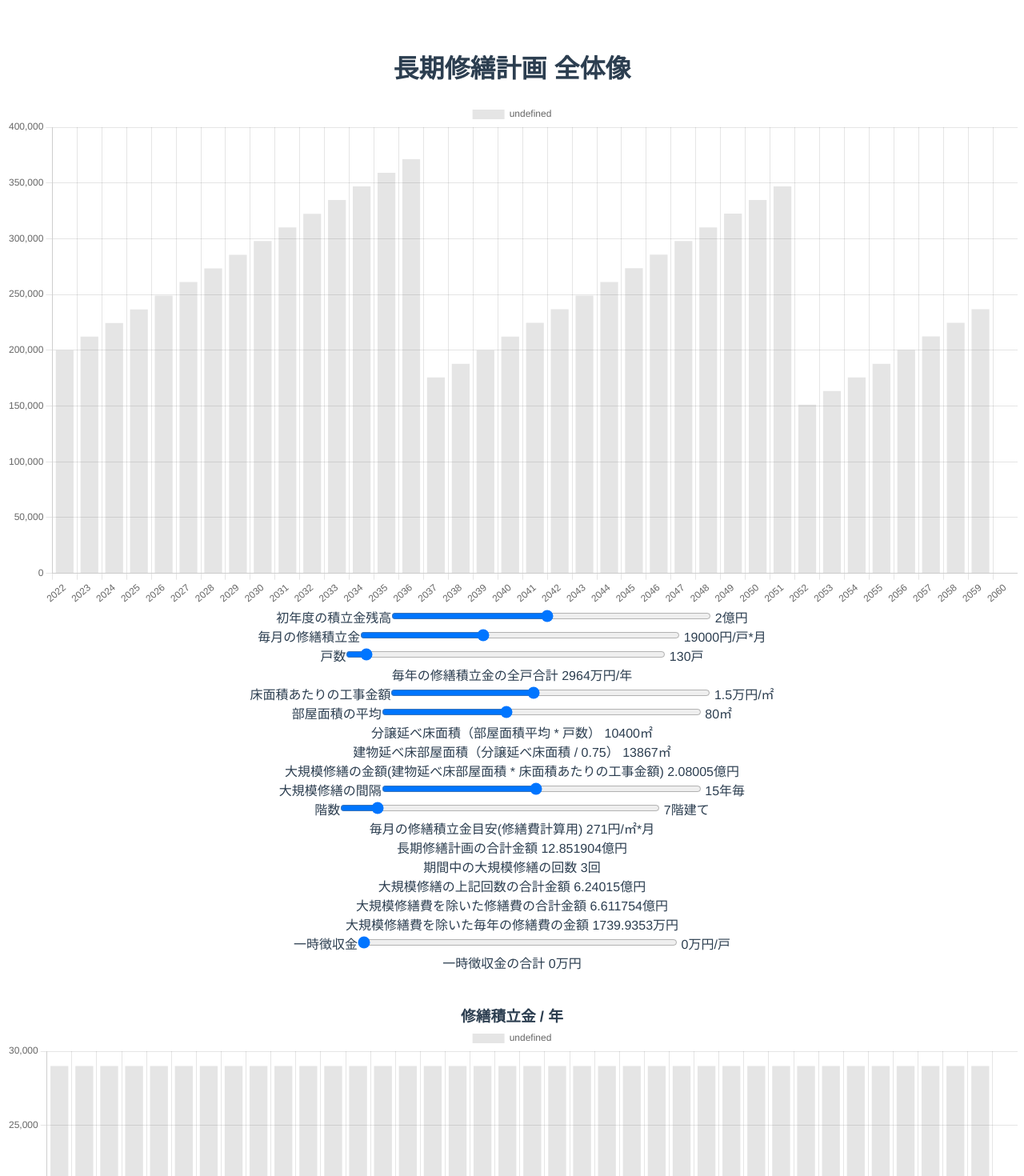
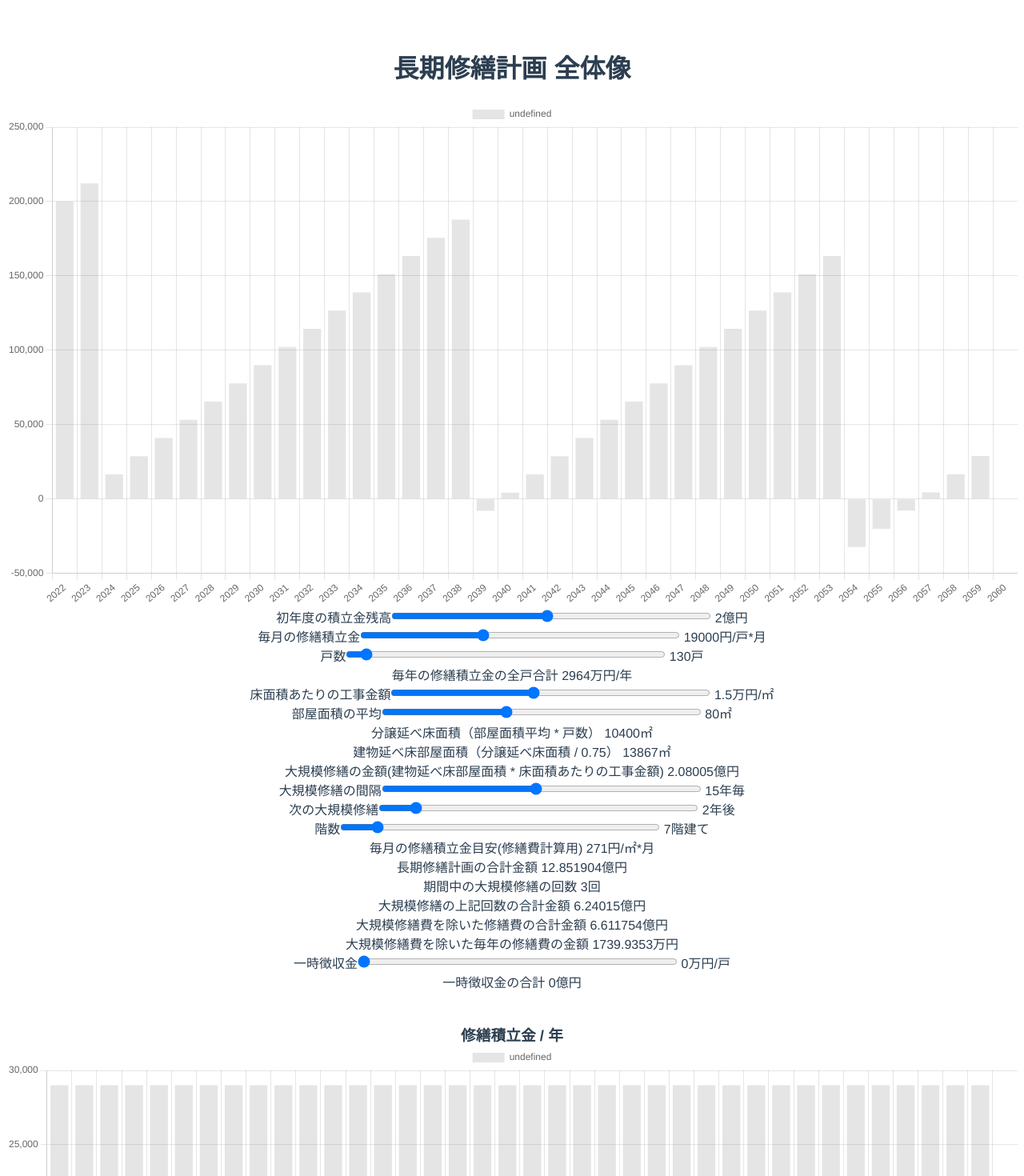
Before and after one commit to kesasaki/apartment-life-plan, a Vue app: page / in a window 1280 px wide. Shown: the top 1470 px of the page at 80% size. Built offline with nearby package versions, Linux system fonts and the light colour scheme.

Commit message:
次の大規模修繕までの期間を追加

```diff
--- a/src/App.vue
+++ b/src/App.vue
@@ -8,6 +8,7 @@
     floorsDefault="7"
     firstValueDefault="200000"
     temporaryMoneyDefault="0"
+    nextConstructionDefault="2"
   />
   <ItemPlan itemName="修繕積立金 / 年" defaultPrice="29000" defaultInterval="1" defaultPrev="0" />
   <ItemPlan itemName="大規模修繕" defaultPrice="200000" defaultInterval="15" defaultPrev="0" />
--- a/src/components/TotalPlan.vue
+++ b/src/components/TotalPlan.vue
@@ -49,6 +49,11 @@
       {{ outgointerval }}年毎
     </div>
     <div>
+      <label for="volume">次の大規模修繕</label>
+      <input type="range" min="0" max="20" step="1" list="tickmarksNext" v-model.number="nextconstruction">
+      {{ nextconstruction }}年後
+    </div>
+    <div>
       <label for="volume">階数</label>
       <input type="range" min="1" max="60" step="1"  list="tickmarksFloors" v-model.number="floors">
       {{ floors }}階建て
@@ -79,12 +84,12 @@
     </div>
     <div>
       <label for="volume">一時徴収金</label>
-      <input type="range" min="0" max="100000000" step="100000"  list="tickmarksTemporaryMoney" v-model.number="temporarymoney">
+      <input type="range" min="0" max="10000000" step="100000"  list="tickmarksTemporaryMoney" v-model.number="temporarymoney">
       {{ temporarymoney / 10000}}万円/戸
     </div>
     <div>
       <label for="volume">一時徴収金の合計</label>
-      {{ getTotalTemporaryMoney / 10000 }}万円
+      {{ getTotalTemporaryMoney / 100000000 }}億円
     </div>
   </div>
 </template>
@@ -105,7 +110,8 @@ export default {
     roomAreaAveDefault: String,
     floorsDefault: String,
     firstValueDefault: String,
-    temporaryMoneyDefault: String
+    temporaryMoneyDefault: String,
+    nextConstructionDefault: String
   },
   data () {
     return {
@@ -121,6 +127,7 @@ export default {
       floors: Number(this.floorsDefault),
       firstvalue: Number(this.firstValueDefault),
       temporarymoney: Number(this.temporaryMoneyDefault),
+      nextconstruction: Number(this.nextConstructionDefault),
     }
   },
   computed: {
@@ -189,7 +196,7 @@ export default {
       var incomeArray2 = Lib.getYearlyCostsArray(2022, 2060, this.getTotalTemporaryMoney / 1000, 38, 39);
       var incomeArray = Lib.getAddedArray(2022, 2060, incomeArray1, incomeArray2);
       // 支出
-      var outgoArray1 = Lib.getYearlyCostsArray(2022, 2060, this.getConstructionPrice / 1000, this.outgointerval, 0);
+      var outgoArray1 = Lib.getYearlyCostsArray(2022, 2060, this.getConstructionPrice / 1000, this.outgointerval, this.nextconstruction);
       var outgoArray2 = Lib.getYearlyCostsArray(2022, 2060, this.getYearlyPriceWithoutLargeConstruction / 1000, 1, 0);
       var outgoArray = Lib.getAddedArray(2022, 2060, outgoArray1, outgoArray2);
       // 収支
```
